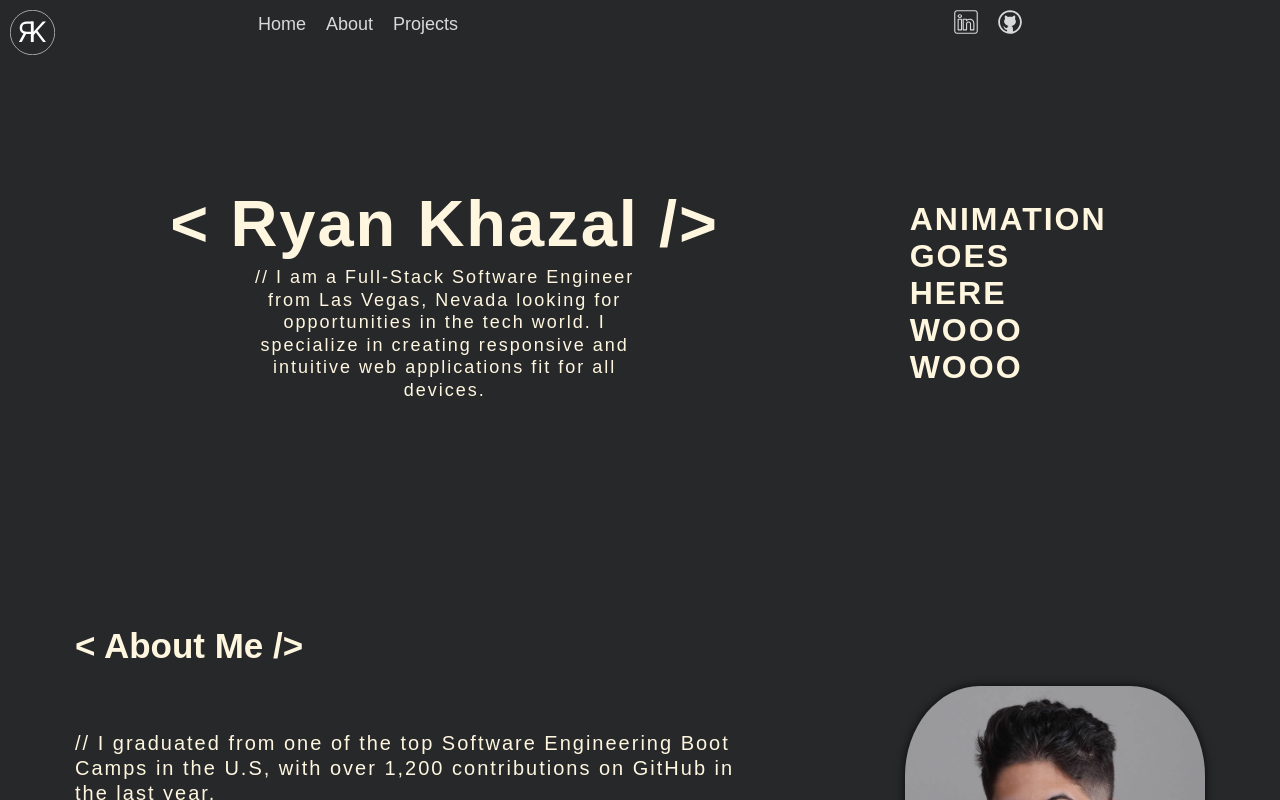
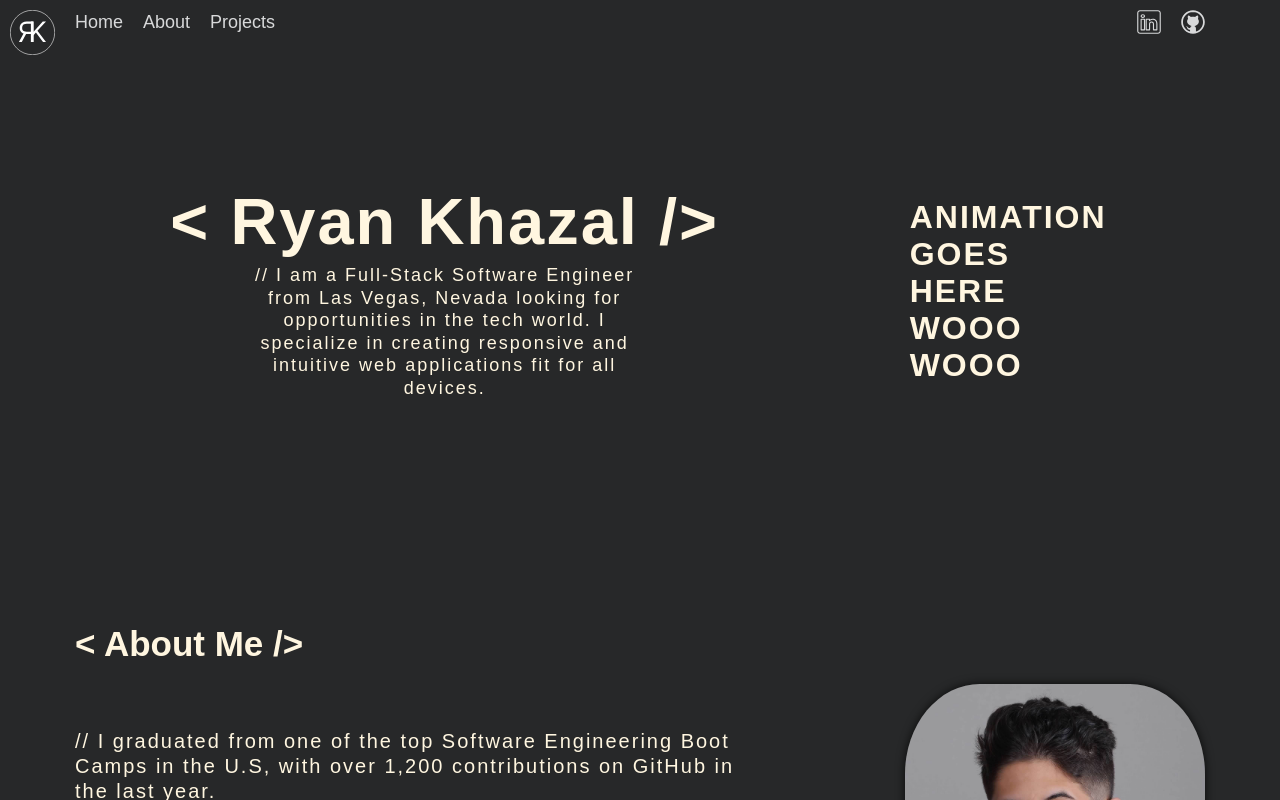
Before and after one commit to Bouderton/about-me, a React (Vite) app in the folder About-Me/: page / in a window 1280 px wide. Shown: the top 800 px of the page. Built offline with nearby package versions, Linux system fonts and the light colour scheme.

Commit message:
nav changes

```diff
--- a/About-Me/src/components/Navigation/Navigation.css
+++ b/About-Me/src/components/Navigation/Navigation.css
@@ -2,12 +2,13 @@
   color: #d8d9da;
   display: flex;
   justify-content: center;
-  margin: 12px 10px 0;
+  margin: 0px 75px 0;
+  padding: 10px 0 0;
 }
 
 .nav__content {
   display: flex;
-  justify-content: space-around;
+  justify-content: space-between;
   flex-direction: row;
   align-items: center;
   width: 100%;
--- a/About-Me/src/components/Navigation/Navigation.jsx
+++ b/About-Me/src/components/Navigation/Navigation.jsx
@@ -20,6 +20,7 @@ const Navigation = () => {
         </div>
         <div className="nav__icons-container">
           <a
+            style={{ height: "24px" }}
             href="https://www.linkedin.com/in/ryankhazal/"
             rel="noopener noreferer"
             target="_blank"
@@ -29,6 +30,7 @@ const Navigation = () => {
             </button>
           </a>
           <a
+            style={{ height: "24px" }}
             href="https://github.com/Bouderton"
             rel="noopener noreferer"
             target="_blank"
```
